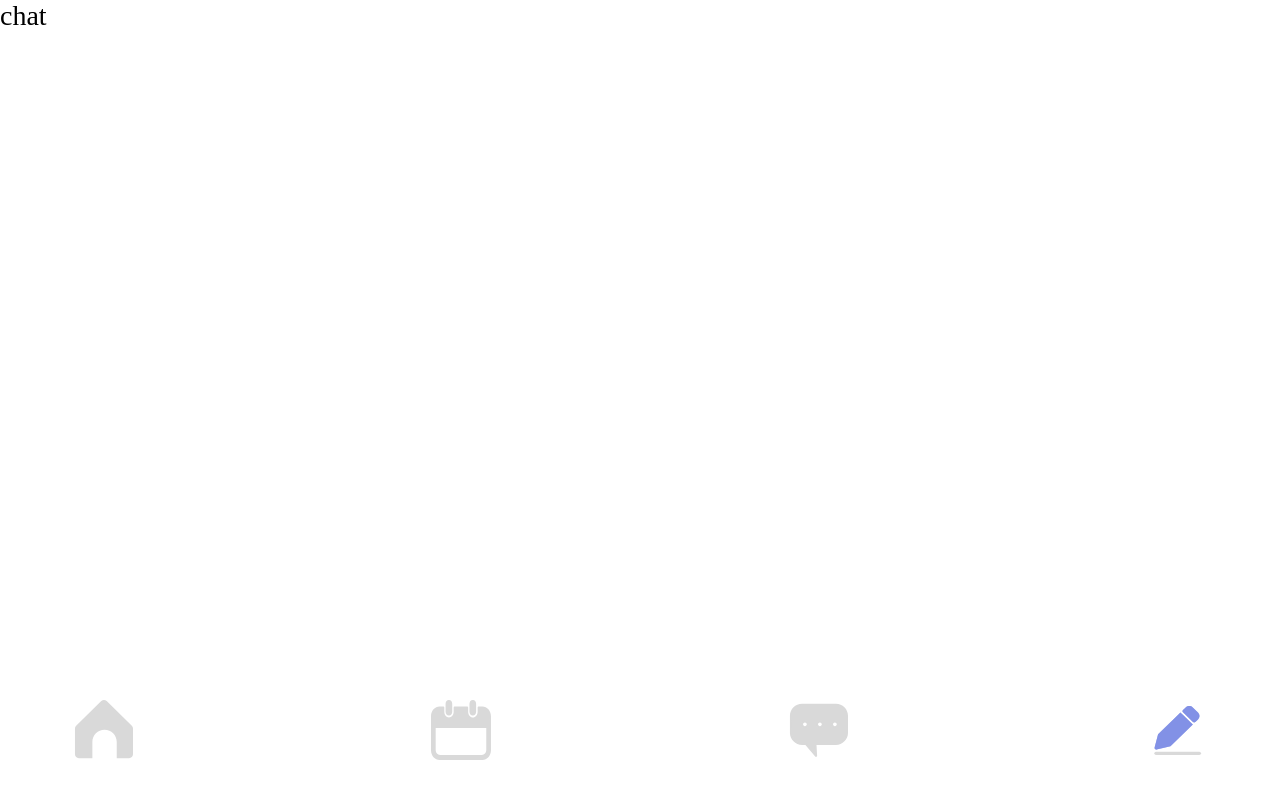
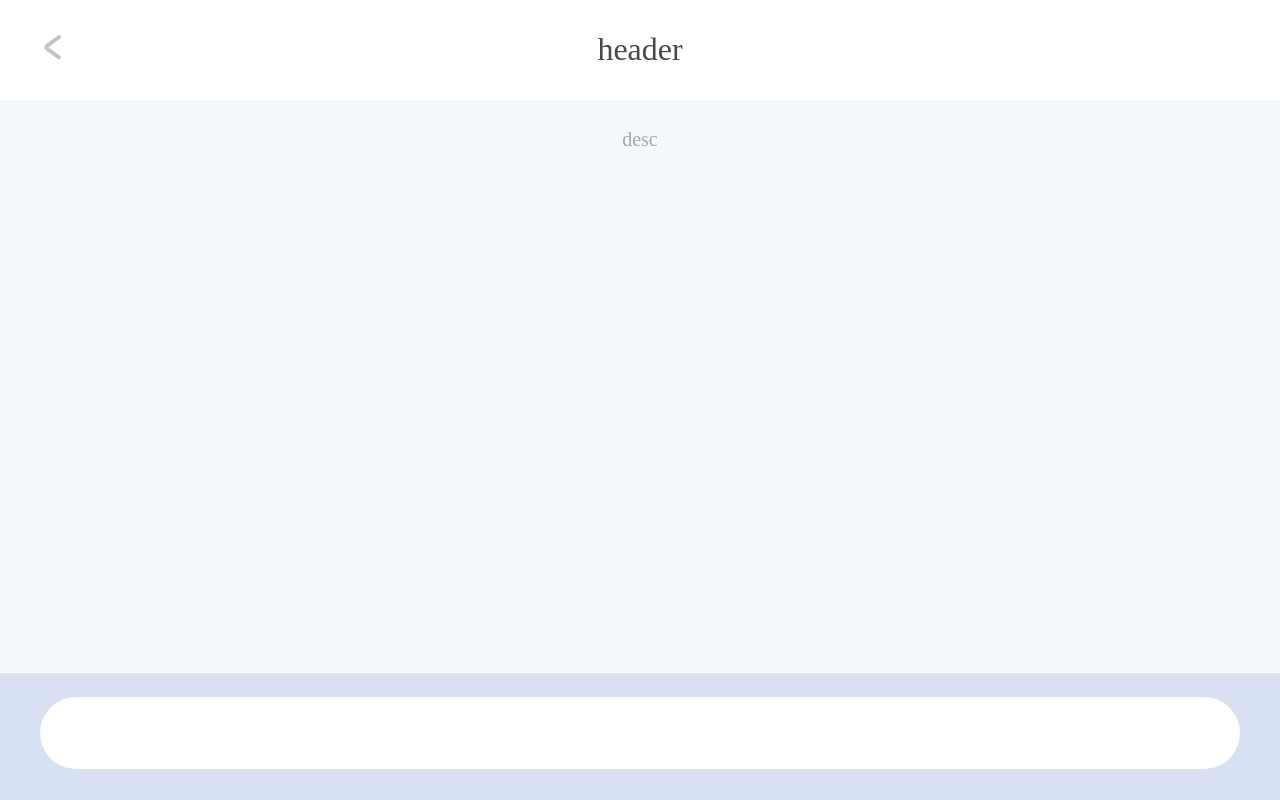
Before and after one commit to Kimbangul/IHuAe-web, a Next.js app: page /chat in a window 1280 px wide. Built offline with nearby package versions, Linux system fonts and the light colour scheme; a web font is replaced by a local one.

Commit message:
style: chat container style add

```diff
--- a/src/components/calendar/CalendarView.tsx
+++ b/src/components/calendar/CalendarView.tsx
@@ -1,7 +1,7 @@
 import moment from 'moment';
 import { useDispatch } from 'react-redux';
 
-import Header from '../common/Header';
+import Header from '@/components/common/Header';
 import makeMonthCalendar from './makeCalendar';
 import { CalendarViewParamType } from './CalendarType';
 import { Calendar, Feel } from './CalendarStyle';
--- /dev/null
+++ b/src/components/chat/ChatContainer.tsx
@@ -0,0 +1,11 @@
+import ChatView from "./ChatView"
+
+const ChatContainer = () => {
+  return(
+    <>
+      <ChatView />
+    </>
+  )
+}
+
+export default ChatContainer;
--- /dev/null
+++ b/src/components/chat/ChatStyle.tsx
@@ -0,0 +1,46 @@
+import theme from "@/assets/style/Theme";
+import styled from "styled-components";
+
+const Chat = {
+  Container: styled.div`
+    height: 100%;
+    display: flex;
+    flex-direction: column;
+  `,
+  Content: styled.section`
+    flex-grow: 1;
+    background: ${({theme}) => theme.color.bg.bg_01};
+  `,
+  Desc: styled.p`
+    font-size: 1rem;
+    text-align: center;
+    color: ${({theme}) => theme.color.text.text_04};
+    ${({theme}) => theme.font.sans.medium};
+    margin-top: 1.4rem;
+  `,
+  Input: {
+    Container: styled.div`
+      /* position: absolute;
+      bottom: 0;
+      left: 0; */
+      width: 100%;
+      min-height: 5.8rem;
+      flex-shrink: 0;
+      padding: 1.2rem 2rem;
+      background: ${({theme}) => theme.color.main.third};
+    `,
+    Input: styled.textarea`
+      width: 100%;
+      min-height: 3.6rem;
+      border: none;
+      background: ${({theme}) => theme.color.white};
+      border-radius: 10rem;
+      padding: 0.8rem 1.6rem;
+      color: ${({theme}) => theme.color.text.text_10};
+      resize: none;
+      ${({theme}) => theme.font.sans.medium};
+    `
+  }
+}
+
+export default Chat;
--- /dev/null
+++ b/src/components/chat/ChatView.tsx
@@ -0,0 +1,18 @@
+import Header from '@/components/common/Header';
+import Chat from './ChatStyle';
+
+const ChatView = () => {
+  return(
+    <Chat.Container>
+      <Header title='header' back={true}/>
+      <Chat.Content>
+        <Chat.Desc>desc</Chat.Desc>
+      </Chat.Content>
+      <Chat.Input.Container>
+        <Chat.Input.Input />
+      </Chat.Input.Container>
+    </Chat.Container>
+  )
+}
+
+export default ChatView;
--- a/src/components/common/Header.tsx
+++ b/src/components/common/Header.tsx
@@ -1,11 +1,19 @@
 import { ReactNode } from 'react';
+import { useRouter } from 'next/router';
 import Hd from './HeaderStyle';
+import HEADER_CHEVRON_8 from '@/assets/icons/common/header_chevron_8.svg';
 
-const Header = ({ title, back, menu }: HeaderPropsType) => {
+const Header = ({ title, back, menu, onClickBackBtn }: HeaderPropsType) => {
+  const router=useRouter();
+
   return (
     <Hd.Container>
       <Hd.Inner>
-        {back && <Hd.Back></Hd.Back>}
+        {back &&
+        <Hd.Back onClick={onClickBackBtn ? onClickBackBtn : ()=>router.back()}>
+          <HEADER_CHEVRON_8 />
+        </Hd.Back>
+        }
         <Hd.Title>{title}</Hd.Title>
         {menu && <Hd.Menu.Container>{menu}</Hd.Menu.Container>}
       </Hd.Inner>
@@ -17,6 +25,7 @@ const Header = ({ title, back, menu }: HeaderPropsType) => {
 interface HeaderPropsType {
   title: string;
   back?: boolean;
+  onClickBackBtn? : () => void;
   menu?: ReactNode;
 }
 
--- a/src/components/common/HeaderStyle.ts
+++ b/src/components/common/HeaderStyle.ts
@@ -21,7 +21,16 @@ const Hd = {
     background: ${({ theme }) => theme.color.white};
     ${({ theme }) => theme.font.sans.medium};
   `,
-  Back: styled.button``,
+  Back: styled.button`
+    width: 2.4rem;
+    height: 100%;
+    transform: translateX(-0.6rem);
+    cursor: pointer;
+    svg{
+      width: 0.9rem;
+      height: 1.3rem;
+    }
+  `,
   Menu: {
     Container: styled.div``,
   },
--- a/src/components/common/PageWrapper.tsx
+++ b/src/components/common/PageWrapper.tsx
@@ -3,11 +3,14 @@ import Page from './PageWrapperStyle';
 import NavContainer from '@/components/common/nav/NavContainer';
 
 // COMPONENT
-const PageWrapper: React.FC<PageWrapperPropsType> = ({ children }) => {
+const PageWrapper: React.FC<PageWrapperPropsType> = ({ children, hideBottomTab }) => {
   return (
     <Page.Container className='Page'>
       <Page.Inner className='Page__inner'>{children}</Page.Inner>
-      <NavContainer />
+      {
+        hideBottomTab !== false &&
+        <NavContainer />
+      }
     </Page.Container>
   );
 };
@@ -15,6 +18,7 @@ const PageWrapper: React.FC<PageWrapperPropsType> = ({ children }) => {
 // PARAM type
 interface PageWrapperPropsType {
   children: ReactNode;
+  hideBottomTab?: false;
 }
 
 
--- a/src/components/common/nav/NavContainer.tsx
+++ b/src/components/common/nav/NavContainer.tsx
@@ -13,8 +13,8 @@ const NavContainer = () => {
   const navMenu = [
     { link: '/', title: 'home', icon: <HOME_30 /> },
     { link: '/calendar', title: 'calendar', icon: <CALENDAR_30 /> },
-    { link: '/diary', title: 'diary', icon: <MESSAGE_30 /> },
-    { link: '/chat', title: 'chat', icon: <PEN_33 /> },
+    { link: '/diary', title: 'diary', icon: <PEN_33 /> },
+    { link: '/chat', title: 'chat', icon: <MESSAGE_30 /> },
   ];
 
   // FUNCTION get path
--- a/src/pages/chat/index.tsx
+++ b/src/pages/chat/index.tsx
@@ -1,10 +1,11 @@
 import PageWrapper from '@/components/common/PageWrapper';
+import ChatContainer from '@/components/chat/ChatContainer';
 
 export default function Chat() {
   return (
     <>
-      <PageWrapper>
-        <>chat</>
+      <PageWrapper hideBottomTab={false}>
+        <ChatContainer />
       </PageWrapper>
     </>
   );
```
Also changed, not shown: src/assets/icons/common/header_chevron_8.svg (added).
